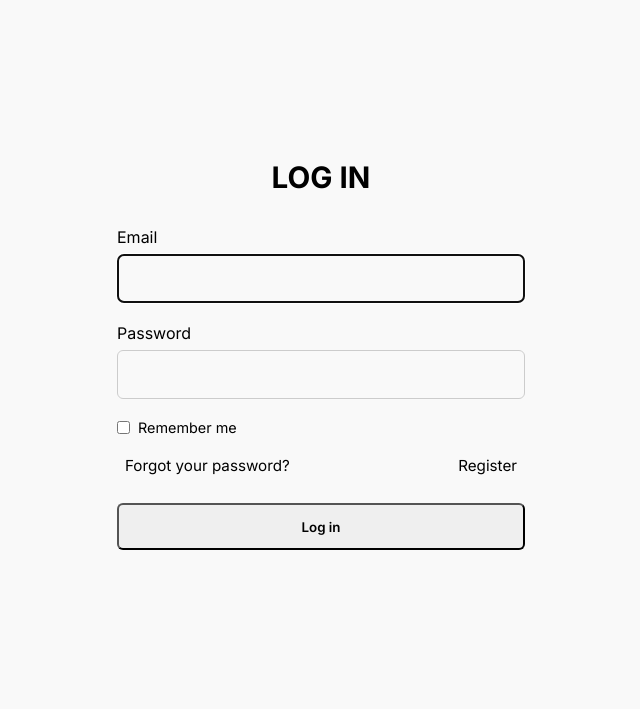
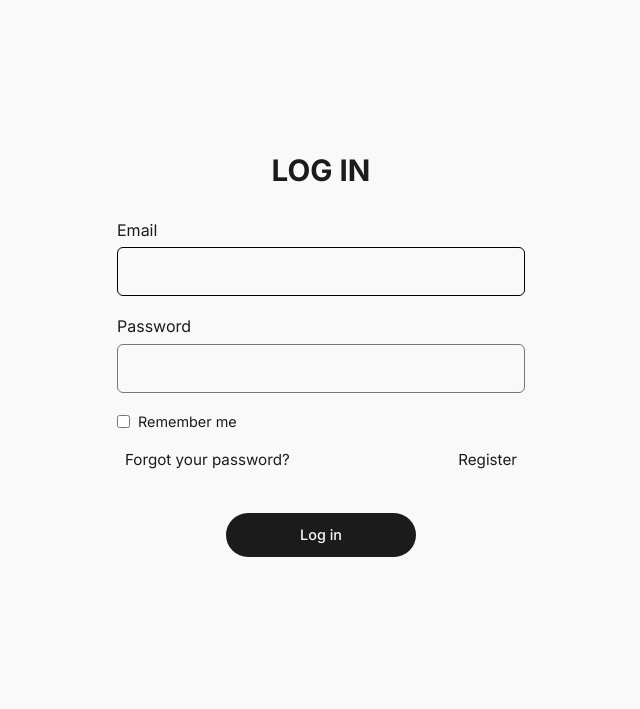
Before and after one commit to JanitzPlaiaundi/reserva-de-bicicletas-janitz-de-paz, a Laravel app: page /login in a window 1280 px wide. Shown: the part 91-800 px from the top of the page, without its empty margins (319-959 px from the left). Run offline with Laravel 12, Linux system fonts and the light colour scheme; style sheets or scripts are compiled from the project's sources.

Commit message:
refactor: unify login styles with theme variables and clean Vite entry points

```diff
--- a/resources/css/app.css
+++ b/resources/css/app.css
@@ -7,6 +7,8 @@
 @import "./components/bikes-card.css";
 @import "./components/bookings-card.css";
 @import "./pages/bookings-index.css";
+@import "./pages/login-page.css";
+
 :root {
     --logo-font: 'Krona One', sans-serif;
     --default-font: 'Inter', sans-serif;
@@ -18,13 +20,16 @@
     padding: 0;
     font-family: var(--default-font);
 }
-.page{
+
+.page {
     display: flex;
     flex-direction: column;
     min-height: 100vh;
 }
 
-main{
+main {
     background-color: var(--md-sys-color-background);
     flex: 1;
+    display: flex;
+    flex-direction: column;
 }
--- a/resources/css/pages/login-page.css
+++ b/resources/css/pages/login-page.css
@@ -1,20 +1,9 @@
-.page {
-    min-height: 100vh;
-    display: flex;
-    flex-direction: column;
-}
-
-.page main {
-    flex: 1;
-    display: flex;
-    justify-content: center;
-    align-items: center;
-}
-
 .login-container {
     width: 100%;
     max-width: 440px;
-    padding: 0 1rem;
+    margin: auto;
+    padding: 2rem 1rem;
+    color: var(--md-sys-color-on-background);
 }
 
 .login-header h1 {
@@ -37,15 +26,25 @@
     gap: 0.45rem;
 }
 
+.login-group label,
+.login-remember span,
+.login-link {
+    color: var(--md-sys-color-on-background);
+}
+
 .login-input {
     width: 100%;
     padding: 0.85rem 1rem;
-    border: 1px solid var(--border-color, #cccccc);
+    border: 1px solid var(--md-sys-color-outline, #cccccc);
     border-radius: 6px;
     background-color: transparent;
-    color: inherit;
+    color: var(--md-sys-color-on-background);
     font-size: 1rem;
-    box-sizing: border-box;
+}
+
+.login-input:focus {
+    outline: none;
+    border-color: var(--md-sys-color-primary);
 }
 
 .login-remember label {
@@ -65,7 +64,6 @@
 
 .login-link {
     text-decoration: none;
-    color: inherit;
     font-size: 0.95rem;
 }
 
@@ -74,13 +72,25 @@
 }
 
 .login-actions {
-    margin-top: 0.5rem;
+    margin-top: 1.5rem;
+    display: flex;
+    justify-content: center;
 }
 
 .login-button {
-    width: 100%;
-    padding: 0.85rem;
-    border-radius: 6px;
-    font-weight: 600;
+    width: auto;
+    min-width: 190px;
+    padding: 0.85rem 2.5rem;
+    border: none;
+    border-radius: 9999px;
+    background-color: var(--md-sys-color-on-background);
+    color: var(--md-sys-color-background);
+    font-size: 0.9rem;
+    font-weight: 500;
     cursor: pointer;
+    transition: opacity 0.2s ease, transform 0.1s ease;
 }
+
+.login-button:hover {
+    opacity: 0.85;
+}
--- a/resources/views/layouts/guest.blade.php
+++ b/resources/views/layouts/guest.blade.php
@@ -13,16 +13,15 @@
 
         <link id="theme-stylesheet"
           rel="stylesheet"
-          href="{{ Vite::asset('resources/css/theme/css/light.css') }}"
-          data-light="{{ Vite::asset('resources/css/theme/css/light.css') }}"
-          data-dark="{{ Vite::asset('resources/css/theme/css/dark.css') }}">
+          href="{{ Vite::asset('resources/css/theme/light.css') }}"
+          data-light="{{ Vite::asset('resources/css/theme/light.css') }}"
+          data-dark="{{ Vite::asset('resources/css/theme/dark.css') }}">
 
         <!-- Scripts -->
         @vite([
             'resources/css/app.css',
             'resources/css/pages/login-page.css',
             'resources/js/app.js',
-            'resources/js/theme-init.js',
             'resources/js/theme.js'
         ])
     </head>
--- a/vite.config.js
+++ b/vite.config.js
@@ -7,10 +7,9 @@ export default defineConfig({
             input: [
                 'resources/css/app.css',
                 'resources/css/login-page.css',
-                'resources/css/theme/css/light.css',
-                'resources/css/theme/css/dark.css',
+                'resources/css/theme/light.css',
+                'resources/css/theme/dark.css',
                 'resources/js/app.js',
-                'resources/js/theme-init.js',
                 'resources/js/theme.js',
             ],
             refresh: true,
```
